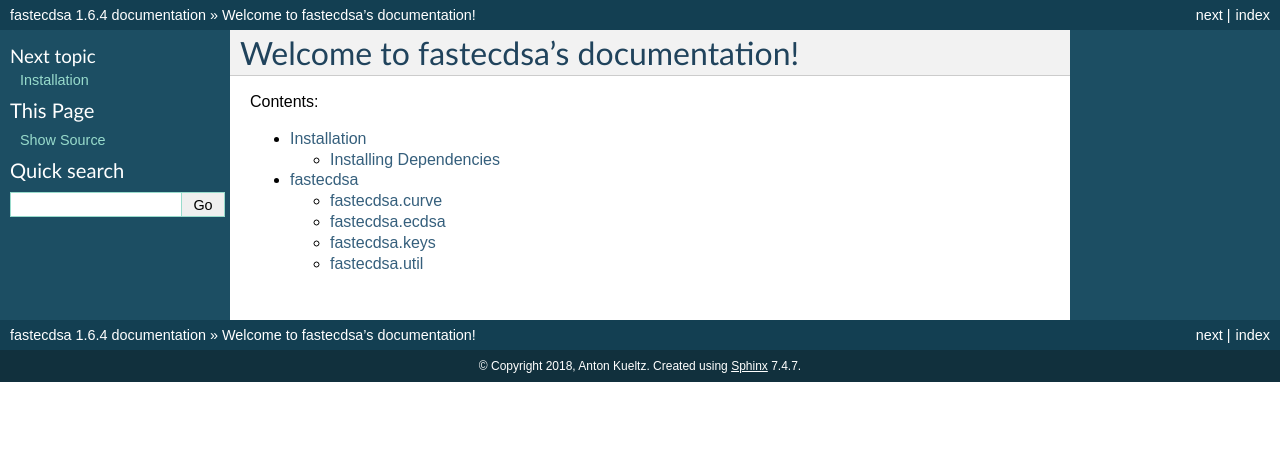
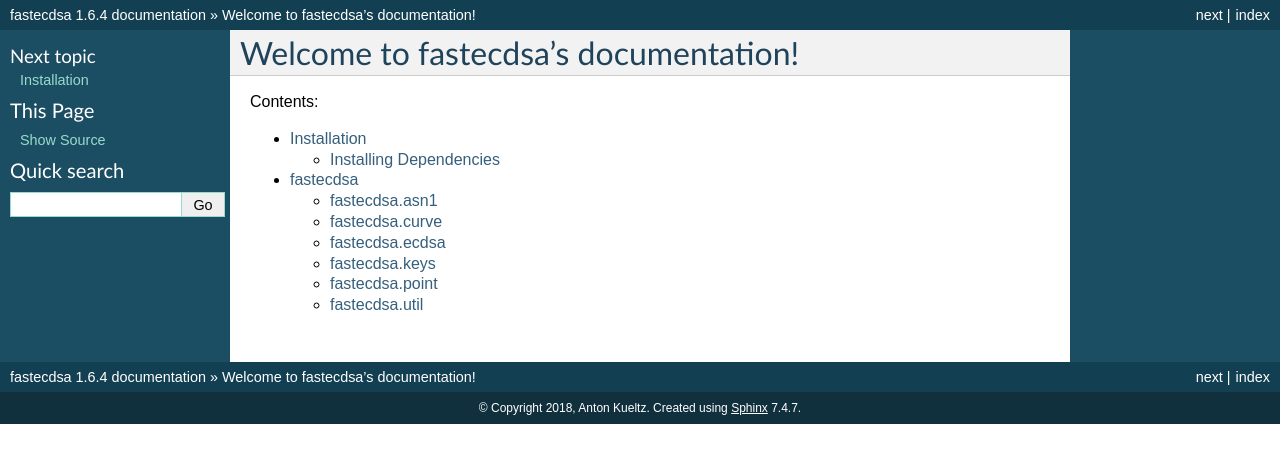
Before and after one commit to AntonKueltz/fastecdsa, a Sphinx documentation site: the page built from docs/index.rst, in a window 1280 px wide. Shown: the top 463 px of the page. Built offline with Sphinx 7.4.7, drawn with Linux system fonts in a browser that asks for light colours.

Commit message:
add asn1 and point modules to docs

```diff
--- a/docs/fastecdsa.rst
+++ b/docs/fastecdsa.rst
@@ -1,5 +1,12 @@
 fastecdsa
 =========
+
+fastecdsa.asn1
+---------------
+
+.. automodule:: fastecdsa.asn1
+    :members:
+    :show-inheritance:
 
 fastecdsa.curve
 ---------------
@@ -22,6 +29,13 @@
     :members:
     :show-inheritance:
 
+fastecdsa.point
+--------------
+
+.. automodule:: fastecdsa.point
+    :members:
+    :show-inheritance:
+
 fastecdsa.util
 --------------
 
```
